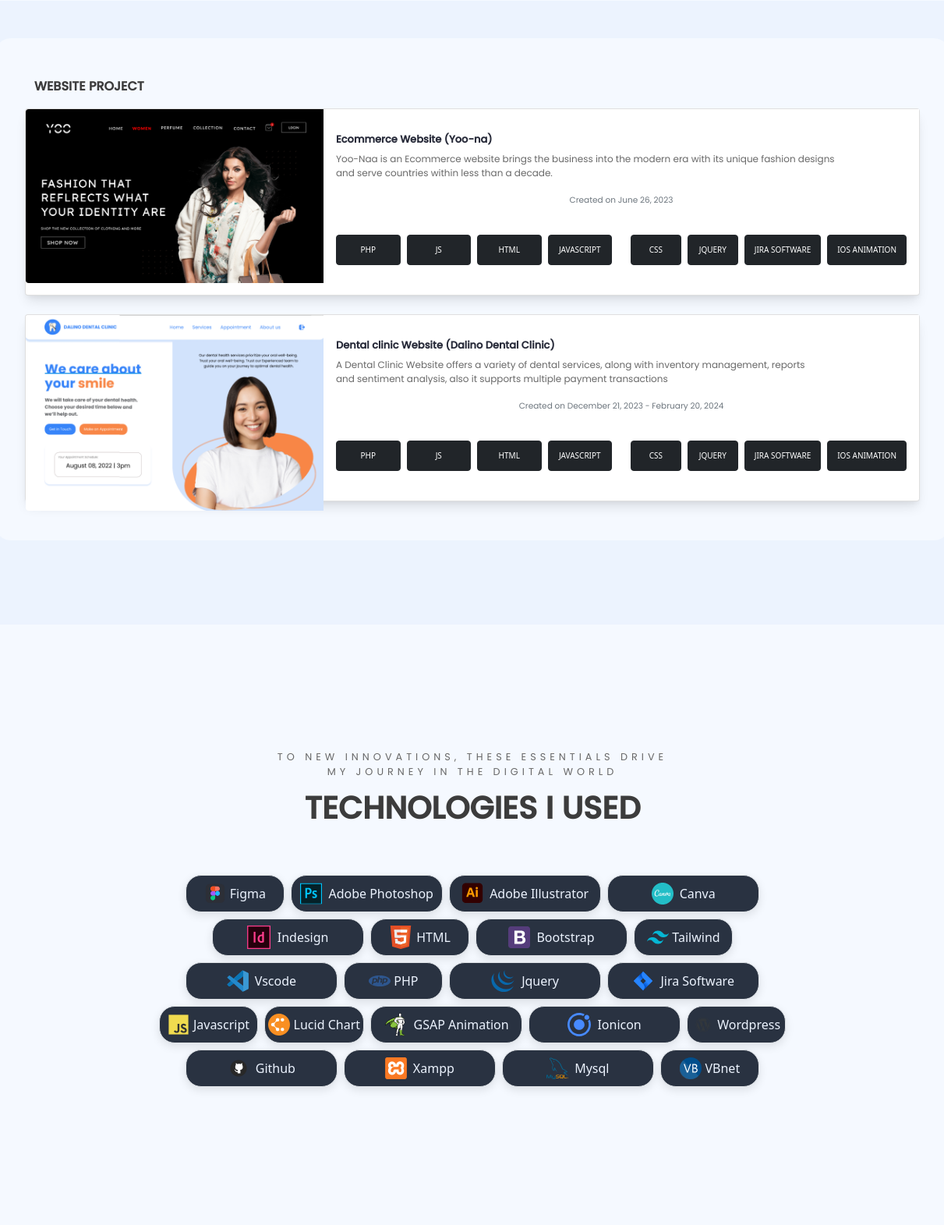
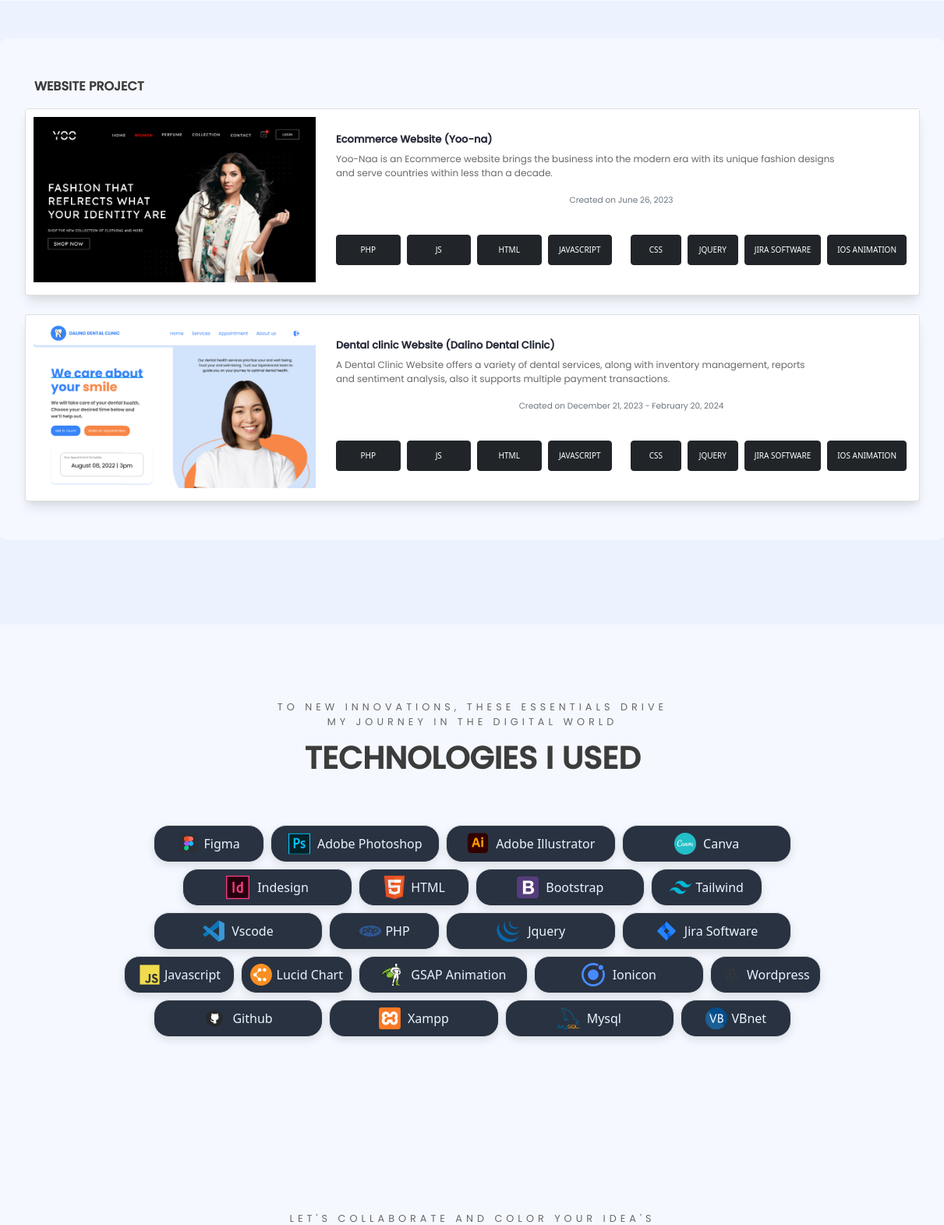
Before and after one commit to JustAADD/Adrian.io, a PHP site: page /main.php in a window 1480 px wide; the page is wider, and only the part inside the window is pictured. Shown: the part 1316-2887 px from the top of that part at 78% size, without its empty margins (134-1345 px from the left). Run offline with PHP 8.4, Linux system fonts and the light colour scheme; some libraries are stand-ins or nearby versions.

Commit message:
onti nalang

```diff
--- a/assets/cnt.css
+++ b/assets/cnt.css
@@ -239,13 +239,13 @@ body {
 #tools {
     max-width: 100%;
     margin: 0;
-    padding: 10rem;
+    padding: 6rem;
 
 }
 
 .technologies {
     max-width: 100%;
-    height: 60vh;
+    height: 70vh;
     justify-content: center;
     align-items: center;
 
@@ -354,13 +354,29 @@ body {
 
 #wp-cardbody {
     background-color: #ffffff;
+}
+
+
+
+.wp-tools .btn {
+    margin-bottom: 10px;
+}
+
+.img-container {
+    overflow: hidden;
+}
+
+.custom-img {
+    transition: transform 2s ease;
+}
+
+.img-container:hover .custom-img {
+    transform: scale(1.1);
 
 }
 
-.wp-tools .btn {
-    margin-bottom: 10px;
 
-}
+
 
 /* Button UP */
 #myBtn {
--- a/content.php
+++ b/content.php
@@ -112,7 +112,9 @@
                 <div class="card mb-4" style="width: 100%; margin: 0; padding: 0; box-shadow: rgba(0, 0, 0, 0.1) 0px 10px 15px -3px, rgba(0, 0, 0, 0.05) 0px 4px 6px -2px;">
                     <div class="row g-0">
                         <div class="col-md-4">
-                            <img src="./assets/images/yoo-naa-cover.png" class="img-fluid rounded-start" alt="...">
+                            <div class="img-container">
+                                <img src="./assets/images/yoo-naa-cover.png" class="img-fluid rounded-start custom-img" alt="..." style="width: 100%; height: 100%;padding: 10px;">
+                            </div>
                         </div>
                         <div class="col-md-8">
                             <div class="card-body" id="wp-cardbody">
@@ -146,13 +148,15 @@
                 <div class="card" style="width: 100%; margin: 0; padding: 0; box-shadow: rgba(0, 0, 0, 0.1) 0px 10px 15px -3px, rgba(0, 0, 0, 0.05) 0px 4px 6px -2px; ">
                     <div class="row g-0">
                         <div class="col-md-4">
-                            <img src="./assets/images/dental-clinic-cover.png" class="img-fluid rounded-start" alt="...">
+                            <div class="img-container">
+                                <img src="./assets/images/dental-clinic-cover.png" class="img-fluid rounded-start custom-img" alt="..." style="width: 100%; height: 100%;padding: 10px;">
+                            </div>
                         </div>
                         <div class="col-md-8">
                             <div class="card-body" id="wp-cardbody">
                                 <h5 class="text-start">Dental clinic Website (Dalino Dental Clinic)</h5>
                                 <p class="text-start"> A Dental Clinic Website offers a variety of dental services, along with inventory management, reports <br>
-                                    and sentiment analysis, also it supports multiple payment transactions <br>
+                                    and sentiment analysis, also it supports multiple payment transactions. <br>
 
 
                                 </p>
```
Also changed, not shown: assets/images/dental-clinic-cover.png.
